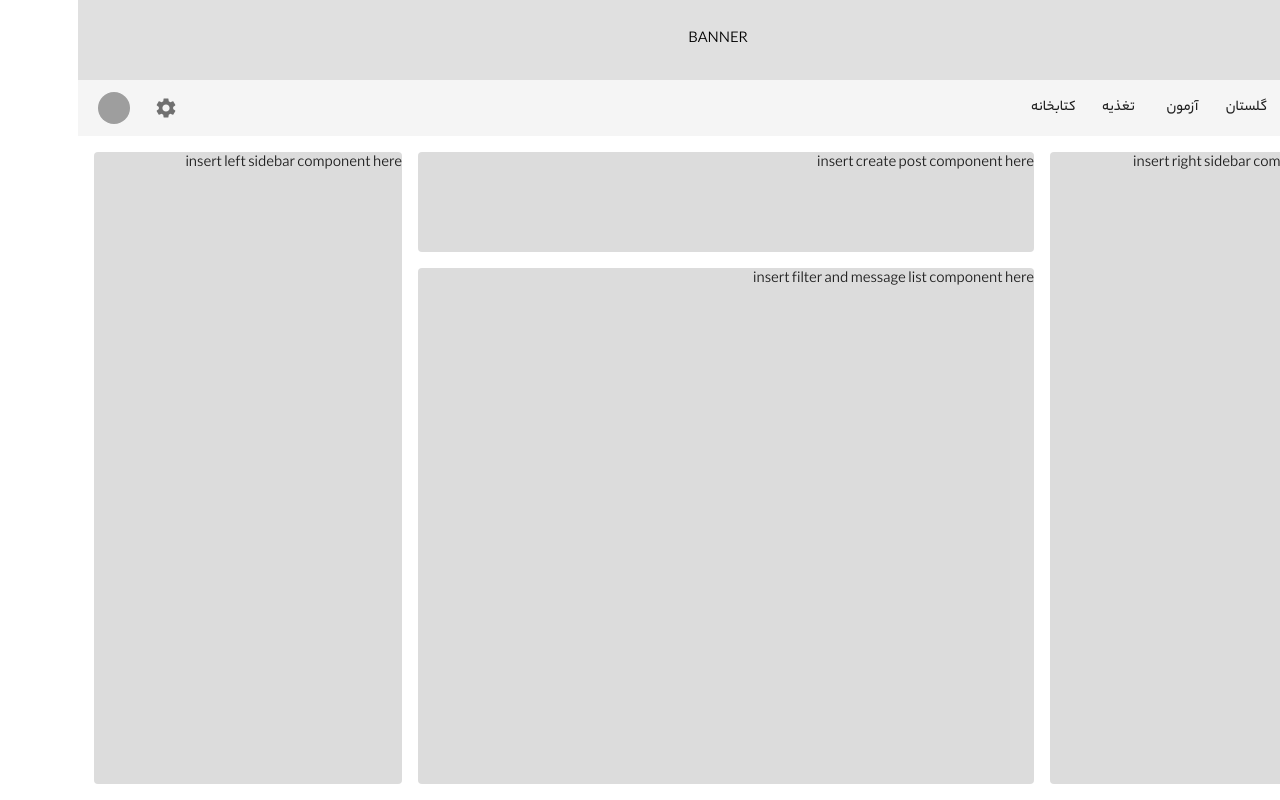
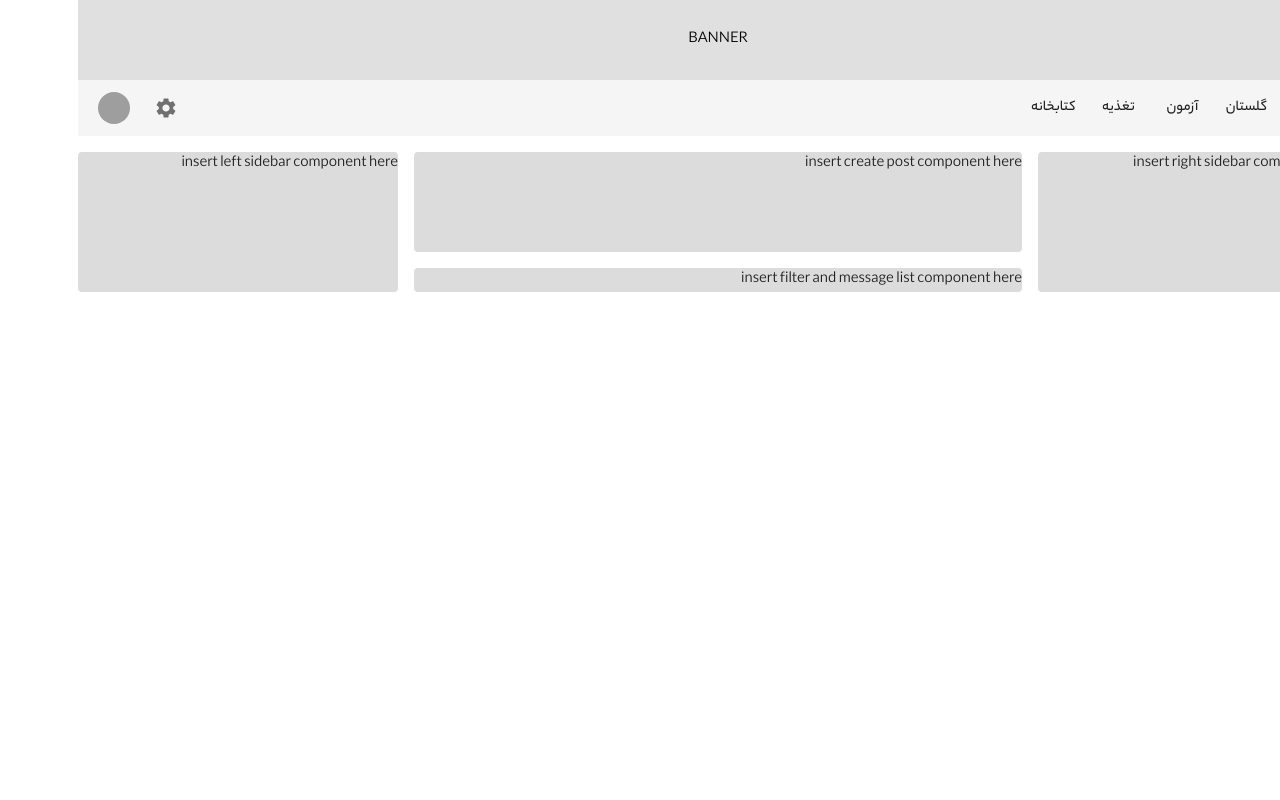
Before and after one commit to UIOOP99/FE_LMS, a React (Create React App) app: page / in a window 1280 px wide. Built offline with nearby package versions, Linux system fonts and the light colour scheme; grey boxes are pictures that could not be loaded; what jss-rtl would draw is missing.

Commit message:
use custom spacer component in grid

```diff
--- a/src/Scenes/MainPage/index.tsx
+++ b/src/Scenes/MainPage/index.tsx
@@ -1,7 +1,17 @@
-import { Card, Grid } from "@material-ui/core";
+import { Card, Grid, makeStyles } from "@material-ui/core";
 import React from "react";
+import Spacer from "Scenes/components/Spacer";
 import Navbar from "./components/Navbar";
 
+
+const useStyles = makeStyles({
+  gridContainer: {
+    height: '100%',
+    overflow: 'hidden',
+  }
+});
+
+// this component is only a placeholder and should be removed after actual components have been replaced.
 const Filler = ({ text, height }: {text:string, height: string}) => (
   <Card
     style={{
@@ -14,28 +24,33 @@ const Filler = ({ text, height }: {text:string, height: string}) => (
   </Card>
 );
 
-const index = () => {
+const Index = () => {
+  const classes = useStyles();
   return (
-    <Grid container spacing={2}>
-      <Grid item xs={12}>
+    <>
       <Navbar />
-      </Grid>
+      <Spacer spacing={2} orientation="h"/>
+      <Grid className={classes.gridContainer} container>
         <Grid item xs={3}>
           <Filler height="100%" text="insert right sidebar component here"/>
         </Grid>
-      <Grid item xs={6} container spacing={2}>
-        <Grid item xs={12}>
+        <Spacer spacing={2} orientation="v"/>
+        <Grid item xs container direction="column">
+          <Grid item>
             <Filler height="100px" text="insert create post component here"/>
           </Grid>
-        <Grid item xs={12}>
-          <Filler height="calc(100vh - 284px)" text="insert filter and message list component here"/>
+          <Spacer spacing={2} orientation="h"/>
+          <Grid item xs>
+            <Filler height="100%" text="insert filter and message list component here"/>
           </Grid>
         </Grid>
+        <Spacer spacing={2} orientation="v"/>
         <Grid item xs={3}>
           <Filler height="100%" text="insert left sidebar component here"/>
         </Grid>
       </Grid>
+    </>
   );
 };
 
-export default index;
+export default Index;
--- /dev/null
+++ b/src/Scenes/components/Spacer.tsx
@@ -0,0 +1,12 @@
+import { useTheme } from '@material-ui/core';
+import React from 'react';
+
+
+const Spacer = ({ spacing, orientation }: {spacing: number, orientation: 'v'|'h'}) => {
+  const {spacing: muiSpacing} = useTheme();
+  return (<div style={
+    {...(orientation === 'v' ? {width: muiSpacing(spacing)} : {height: muiSpacing(spacing)})}
+  }/>);
+};
+
+export default Spacer;
```
Lines whose indentation alone changed are shown as unchanged.
